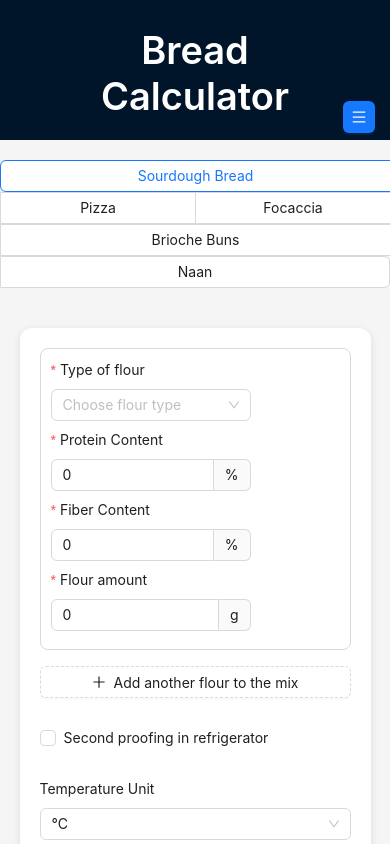
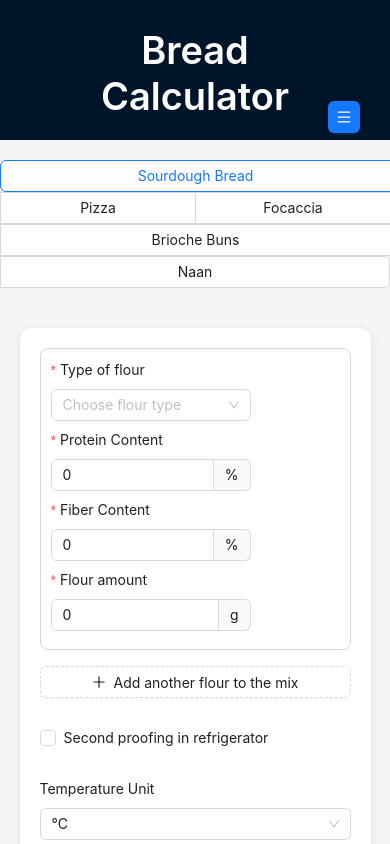
Before and after one commit to sergiogalici/bread-dough-calculator, a React (Vite) app: page / in a window 390 px wide. Shown: the top 844 px of the page. Built offline with nearby package versions, Linux system fonts and the light colour scheme.

Commit message:
refactor: Update media queries in App.css for responsive design improvements

```diff
--- a/src/App.css
+++ b/src/App.css
@@ -87,7 +87,7 @@ body,
   }
 }
 
-@media (min-width: 928px) {
+@media (min-width: 998px) {
   .desktop-lang-buttons {
     display: block;
   }
@@ -96,7 +96,7 @@ body,
   }
 }
 
-@media (max-width: 927px) {
+@media (max-width: 997px) {
   .desktop-lang-buttons {
     display: none;
   }
@@ -104,7 +104,7 @@ body,
     display: block;
     position: absolute;
     top: 15px; /* Distanza dal fondo dell'header */
-    right: -25px; /* Distanza dal lato destro dell'header */
+    right: -10px; /* Distanza dal lato destro dell'header */
   }
 
   .radio-group {
```
